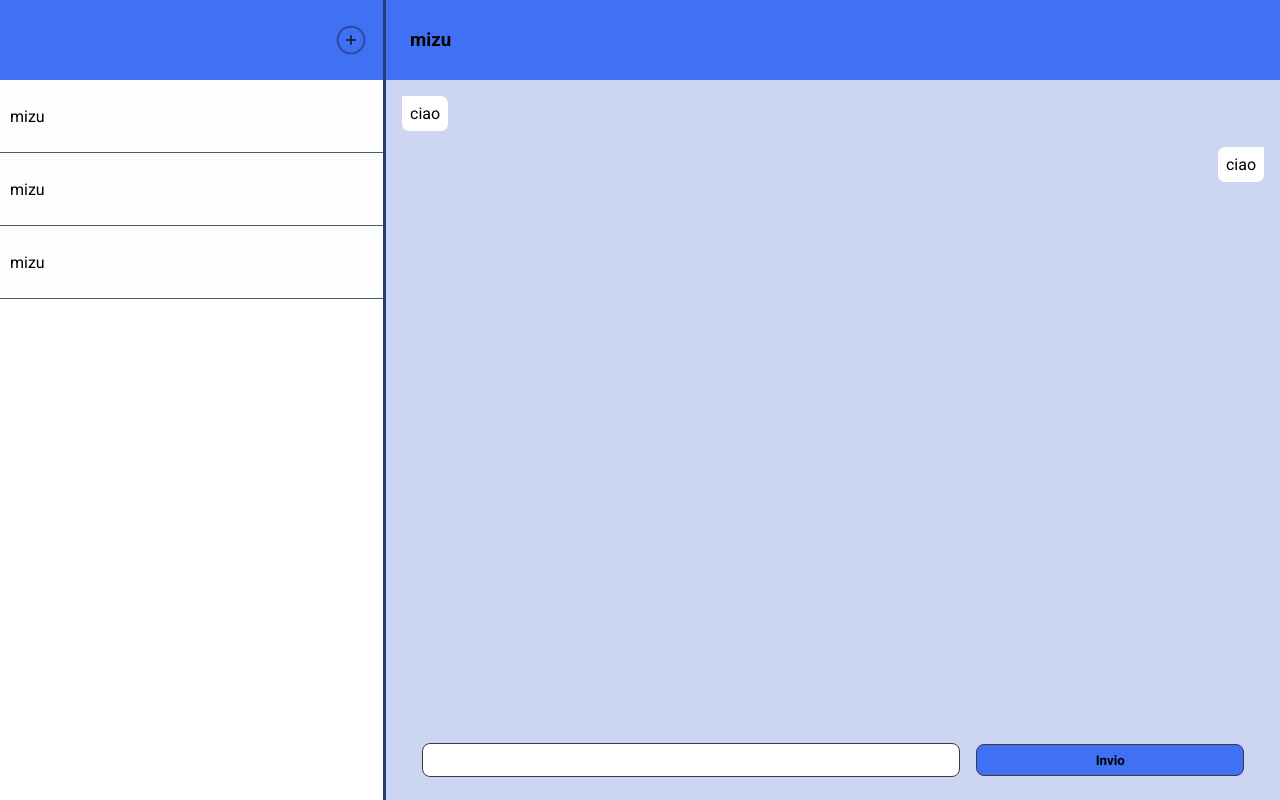
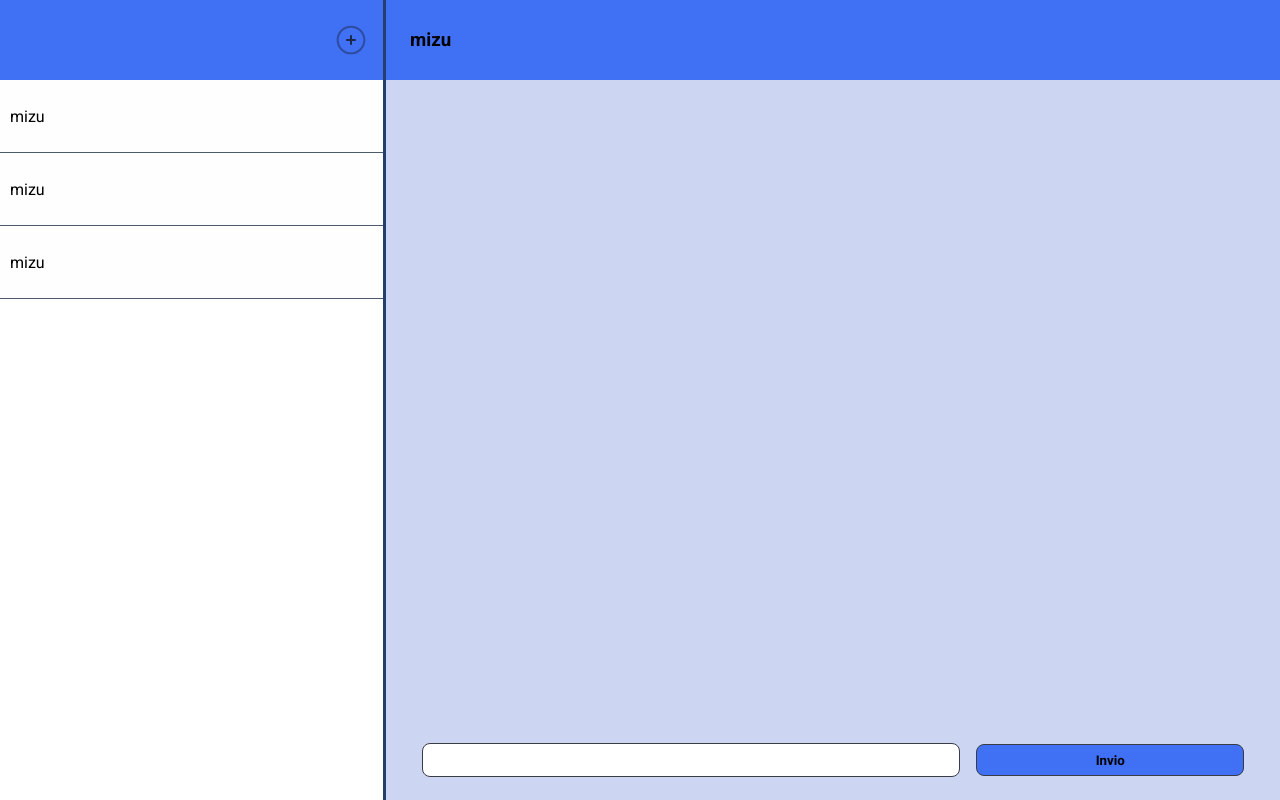
Before and after one commit to Poebyt13/project-chat, a React (Vite) app: page /Chat in a window 1280 px wide. Built offline with nearby package versions, Linux system fonts and the light colour scheme; the HTML template or start-up script is replaced by a standard one.

Commit message:
Aggiunto invio messaggio

```diff
--- a/src/components/ChatRight/ChatRight.jsx
+++ b/src/components/ChatRight/ChatRight.jsx
@@ -3,13 +3,19 @@ import "../../style/components/ChatRight/ChatRight.css"
 import Username from "./Username";
 import MessaggiContainer from "./MessaggiContainer";
 import InvioMessaggi from "./InvioMessaggi";
+import { useState } from 'react'
 
 function ChatRight() {
+  const[messaggiInviati,setMessaggiInviati]=useState([]);
+
+
+
+
   return (
     <div className='ChatRight'>
       <Username nome="mizu"/>
-      <MessaggiContainer/>
-      <InvioMessaggi/>
+      <MessaggiContainer messaggiInviati={messaggiInviati}/>
+      <InvioMessaggi  setMessaggiInviati={setMessaggiInviati}/>
     </div>
   )
 }
--- a/src/components/ChatRight/InvioMessaggi.jsx
+++ b/src/components/ChatRight/InvioMessaggi.jsx
@@ -1,11 +1,22 @@
-import React from 'react'
+import React, { useState } from 'react'
 import "../../style/components/ChatRight/InvioMessaggi.css";
 
-function InvioMessaggi() {
+function InvioMessaggi({setMessaggiInviati}) {
+const[messaggio,setMessaggio]=useState('');
+
+const inviaMessaggio = () => {
+  if (messaggio.trim() !== '') {
+    setMessaggiInviati(prevMessaggi => [...prevMessaggi, messaggio]);
+
+  }
+};
+
+
+
   return (
     <div className='InvioMessaggi'>
-      <input type="text" />
-      <button>Invio</button>
+      <input type="text"   onChange={(e)=>{setMessaggio(e.target.value)}} />
+      <button onClick={inviaMessaggio} >  Invio</button>
     </div>
   )
 }
--- a/src/components/ChatRight/Messaggi.jsx
+++ b/src/components/ChatRight/Messaggi.jsx
@@ -1,10 +1,13 @@
 import React from 'react'
 import "../../style/components/ChatRight/Messaggi.css";
 
-function Messaggi({lato}) {
+function Messaggi({lato,messaggio}) {
+
+  console.log(lato);
   return (
-    <div className={`Messaggi ` + lato}>
-      <p>ciao</p>
+
+    <div className={'Messaggi '+lato}>
+      <p>{messaggio}</p>
     </div>
   )
 }
--- a/src/components/ChatRight/MessaggiContainer.jsx
+++ b/src/components/ChatRight/MessaggiContainer.jsx
@@ -1,12 +1,17 @@
-import React from 'react'
+import React, { useState } from 'react'
 import "../../style/components/ChatRight/MessaggiContainer.css";
 import Messaggi from "./Messaggi";
 
-function MessaggiContainer() {
+function MessaggiContainer({messaggiInviati}) {
+
+  const messaggiTotale=messaggiInviati.map((elemento,index)=>{
+   return <Messaggi lato="MessaggiRight" key={index}  messaggio={elemento}/>;
+
+  });
+
   return (
     <div className='MessaggiContainer'>
-      <Messaggi lato="MessaggiLeft"/>
-      <Messaggi lato="MessaggiRight"/>
+      {messaggiTotale}
     </div>
   )
 }
```
